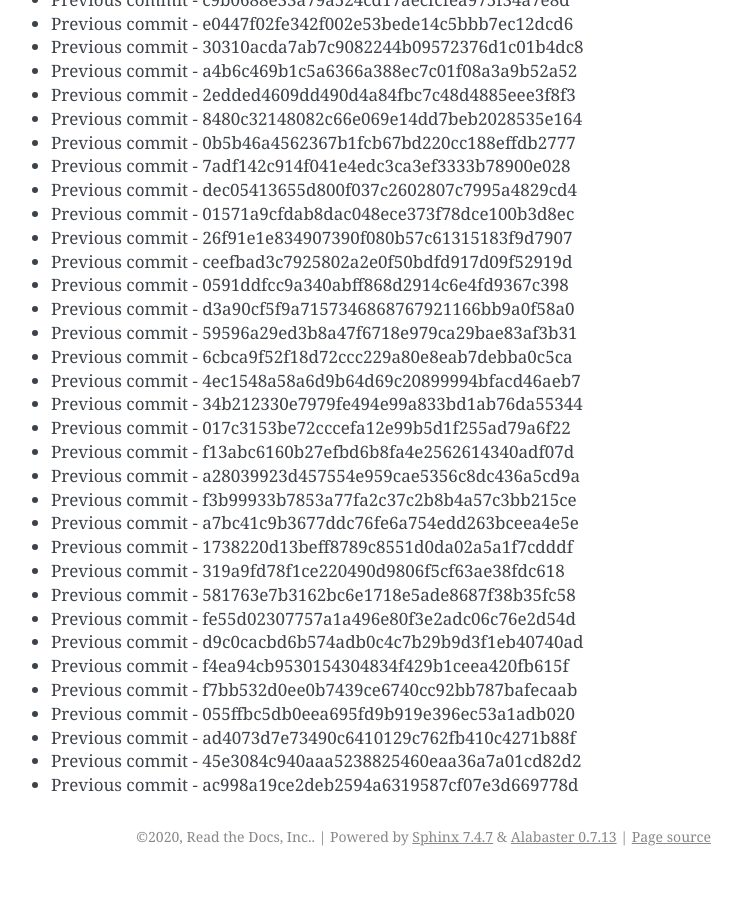
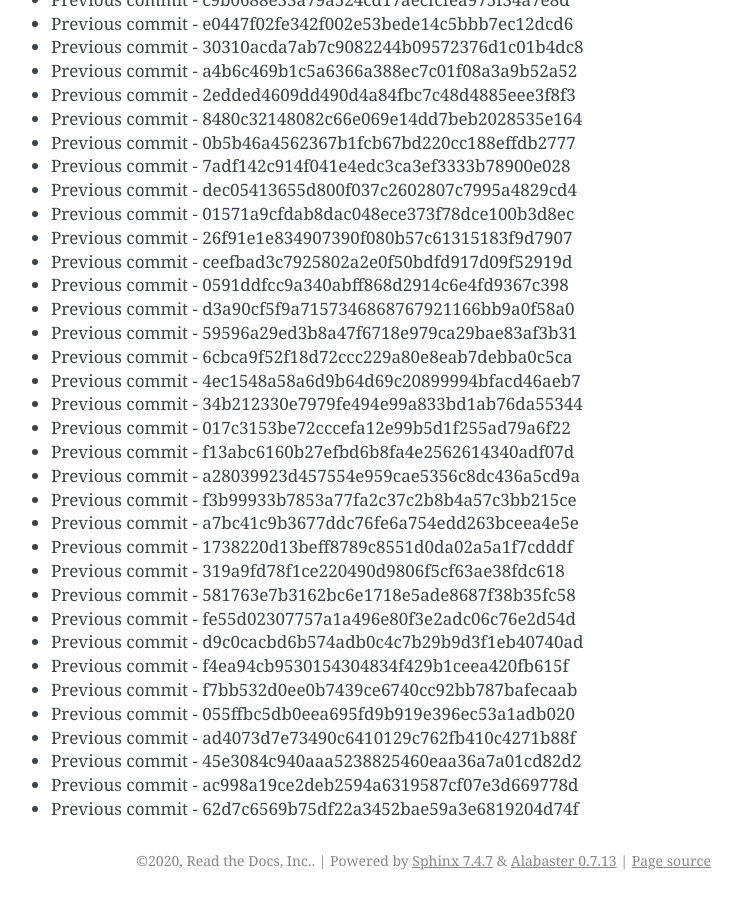
Before and after one commit to readthedocs/rtd-git-stresstest, a Sphinx documentation site: the page built from docs/updates.rst, in a window 1280 px wide and 900 px high, scrolled down 60838 px. Shown: the whole window, without its empty margins (399-1141 px from the left). Built offline with Sphinx 7.4.7, drawn with Linux system fonts in a browser that asks for light colours; before the commit the page ends 61714 px from its top, so only the background shows below that.

Commit message:
Generating commit from previous: 62d7c6569b75df22a3452bae59a3e6819204d74f

```diff
--- a/docs/updates.rst
+++ b/docs/updates.rst
@@ -2588,3 +2588,4 @@ It can be tested for any performance characteristics.
 * Previous commit - ad4073d7e73490c6410129c762fb410c4271b88f
 * Previous commit - 45e3084c940aaa5238825460eaa36a7a01cd82d2
 * Previous commit - ac998a19ce2deb2594a6319587cf07e3d669778d
+* Previous commit - 62d7c6569b75df22a3452bae59a3e6819204d74f
```
